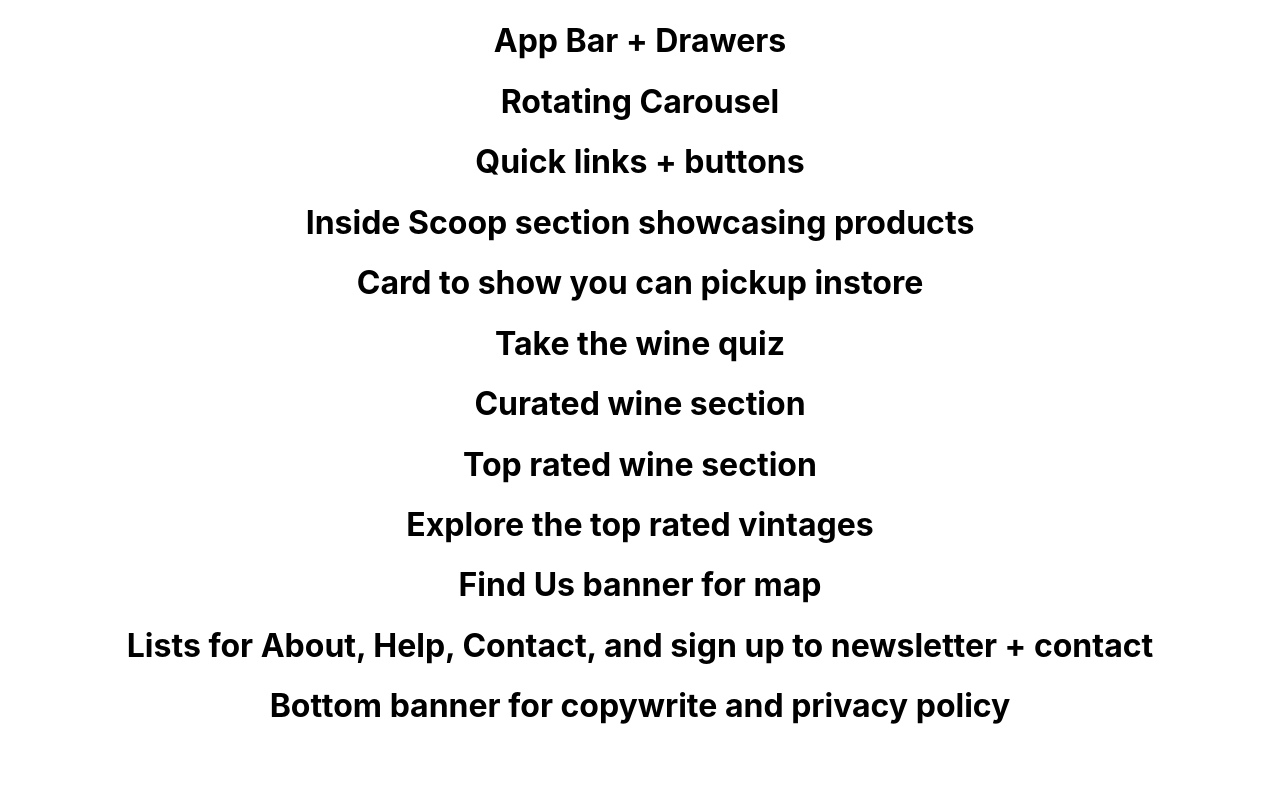
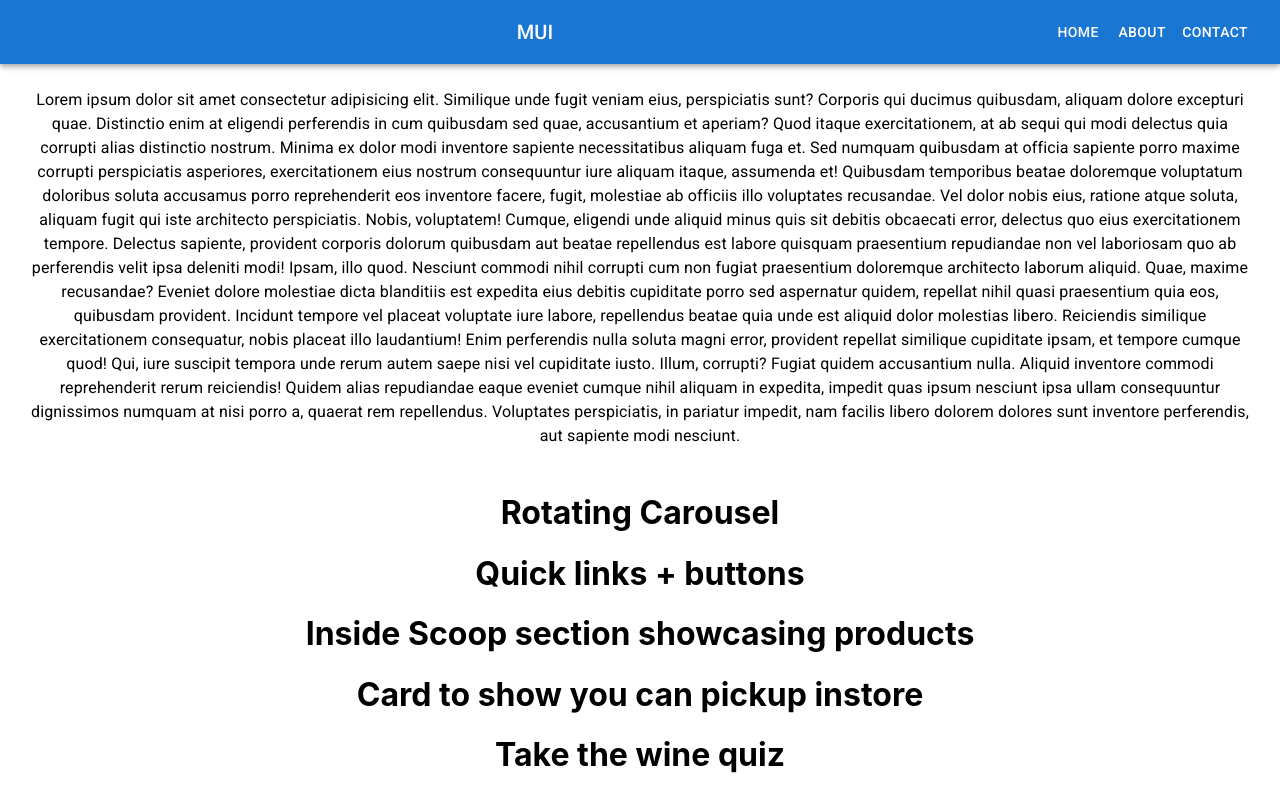
Before and after one commit to charlesvngo/charles-likes-wine, a React (Create React App) app in the folder react-front-end/: page / in a window 1280 px wide. Shown: the top 800 px of the page. Built offline with nearby package versions, Linux system fonts and the light colour scheme.

Commit message:
added a top nav example

```diff
--- a/react-front-end/src/App.tsx
+++ b/react-front-end/src/App.tsx
@@ -1,9 +1,10 @@
 import "./App.css";
+import TopNav from "./components/TopNav";
 
-function App() {
+const App = () => {
   return (
     <div className="App">
-      <h1>App Bar + Drawers</h1>
+      <TopNav />
       <h1>Rotating Carousel</h1>
       <h1>Quick links + buttons</h1>
       <h1>Inside Scoop section showcasing products</h1>
@@ -19,6 +20,6 @@
       <h1>Bottom banner for copywrite and privacy policy</h1>
     </div>
   );
-}
+};
 
 export default App;
--- /dev/null
+++ b/react-front-end/src/components/TopNav.tsx
@@ -0,0 +1,149 @@
+import * as React from "react";
+import AppBar from "@mui/material/AppBar";
+import Box from "@mui/material/Box";
+import Divider from "@mui/material/Divider";
+import Drawer from "@mui/material/Drawer";
+import IconButton from "@mui/material/IconButton";
+import List from "@mui/material/List";
+import ListItem from "@mui/material/ListItem";
+import ListItemButton from "@mui/material/ListItemButton";
+import ListItemText from "@mui/material/ListItemText";
+import MenuIcon from "@mui/icons-material/Menu";
+import Toolbar from "@mui/material/Toolbar";
+import Typography from "@mui/material/Typography";
+import Button from "@mui/material/Button";
+
+interface Props {
+  /**
+   * Injected by the documentation to work in an iframe.
+   * You won't need it on your project.
+   */
+  window?: () => Window;
+}
+
+const drawerWidth = 240;
+const navItems = ["Home", "About", "Contact"];
+
+const TopNav = (props: Props) => {
+  const { window } = props;
+  const [mobileOpen, setMobileOpen] = React.useState(false);
+
+  const handleDrawerToggle = () => {
+    setMobileOpen(!mobileOpen);
+  };
+
+  const drawer = (
+    <Box onClick={handleDrawerToggle} sx={{ textAlign: "center" }}>
+      <Typography variant="h6" sx={{ my: 2 }}>
+        MUI
+      </Typography>
+      <Divider />
+      <List>
+        {navItems.map((item) => (
+          <ListItem key={item} disablePadding>
+            <ListItemButton sx={{ textAlign: "center" }}>
+              <ListItemText primary={item} />
+            </ListItemButton>
+          </ListItem>
+        ))}
+      </List>
+    </Box>
+  );
+
+  const container =
+    window !== undefined ? () => window().document.body : undefined;
+
+  return (
+    <Box sx={{ display: "flex" }}>
+      <AppBar component="nav">
+        <Toolbar>
+          <IconButton
+            color="inherit"
+            aria-label="open drawer"
+            edge="start"
+            onClick={handleDrawerToggle}
+            sx={{ mr: 2, display: { sm: "none" } }}
+          >
+            <MenuIcon />
+          </IconButton>
+          <Typography
+            variant="h6"
+            component="div"
+            sx={{ flexGrow: 1, display: { xs: "none", sm: "block" } }}
+          >
+            MUI
+          </Typography>
+          <Box sx={{ display: { xs: "none", sm: "block" } }}>
+            {navItems.map((item) => (
+              <Button key={item} sx={{ color: "#fff" }}>
+                {item}
+              </Button>
+            ))}
+          </Box>
+        </Toolbar>
+      </AppBar>
+      <Box component="nav">
+        <Drawer
+          container={container}
+          variant="temporary"
+          open={mobileOpen}
+          onClose={handleDrawerToggle}
+          ModalProps={{
+            keepMounted: true, // Better open performance on mobile.
+          }}
+          sx={{
+            display: { xs: "block", sm: "none" },
+            "& .MuiDrawer-paper": {
+              boxSizing: "border-box",
+              width: drawerWidth,
+            },
+          }}
+        >
+          {drawer}
+        </Drawer>
+      </Box>
+      <Box component="main" sx={{ p: 3 }}>
+        <Toolbar />
+        <Typography>
+          Lorem ipsum dolor sit amet consectetur adipisicing elit. Similique
+          unde fugit veniam eius, perspiciatis sunt? Corporis qui ducimus
+          quibusdam, aliquam dolore excepturi quae. Distinctio enim at eligendi
+          perferendis in cum quibusdam sed quae, accusantium et aperiam? Quod
+          itaque exercitationem, at ab sequi qui modi delectus quia corrupti
+          alias distinctio nostrum. Minima ex dolor modi inventore sapiente
+          necessitatibus aliquam fuga et. Sed numquam quibusdam at officia
+          sapiente porro maxime corrupti perspiciatis asperiores, exercitationem
+          eius nostrum consequuntur iure aliquam itaque, assumenda et! Quibusdam
+          temporibus beatae doloremque voluptatum doloribus soluta accusamus
+          porro reprehenderit eos inventore facere, fugit, molestiae ab officiis
+          illo voluptates recusandae. Vel dolor nobis eius, ratione atque
+          soluta, aliquam fugit qui iste architecto perspiciatis. Nobis,
+          voluptatem! Cumque, eligendi unde aliquid minus quis sit debitis
+          obcaecati error, delectus quo eius exercitationem tempore. Delectus
+          sapiente, provident corporis dolorum quibusdam aut beatae repellendus
+          est labore quisquam praesentium repudiandae non vel laboriosam quo ab
+          perferendis velit ipsa deleniti modi! Ipsam, illo quod. Nesciunt
+          commodi nihil corrupti cum non fugiat praesentium doloremque
+          architecto laborum aliquid. Quae, maxime recusandae? Eveniet dolore
+          molestiae dicta blanditiis est expedita eius debitis cupiditate porro
+          sed aspernatur quidem, repellat nihil quasi praesentium quia eos,
+          quibusdam provident. Incidunt tempore vel placeat voluptate iure
+          labore, repellendus beatae quia unde est aliquid dolor molestias
+          libero. Reiciendis similique exercitationem consequatur, nobis placeat
+          illo laudantium! Enim perferendis nulla soluta magni error, provident
+          repellat similique cupiditate ipsam, et tempore cumque quod! Qui, iure
+          suscipit tempora unde rerum autem saepe nisi vel cupiditate iusto.
+          Illum, corrupti? Fugiat quidem accusantium nulla. Aliquid inventore
+          commodi reprehenderit rerum reiciendis! Quidem alias repudiandae eaque
+          eveniet cumque nihil aliquam in expedita, impedit quas ipsum nesciunt
+          ipsa ullam consequuntur dignissimos numquam at nisi porro a, quaerat
+          rem repellendus. Voluptates perspiciatis, in pariatur impedit, nam
+          facilis libero dolorem dolores sunt inventore perferendis, aut
+          sapiente modi nesciunt.
+        </Typography>
+      </Box>
+    </Box>
+  );
+};
+
+export default TopNav;
```
